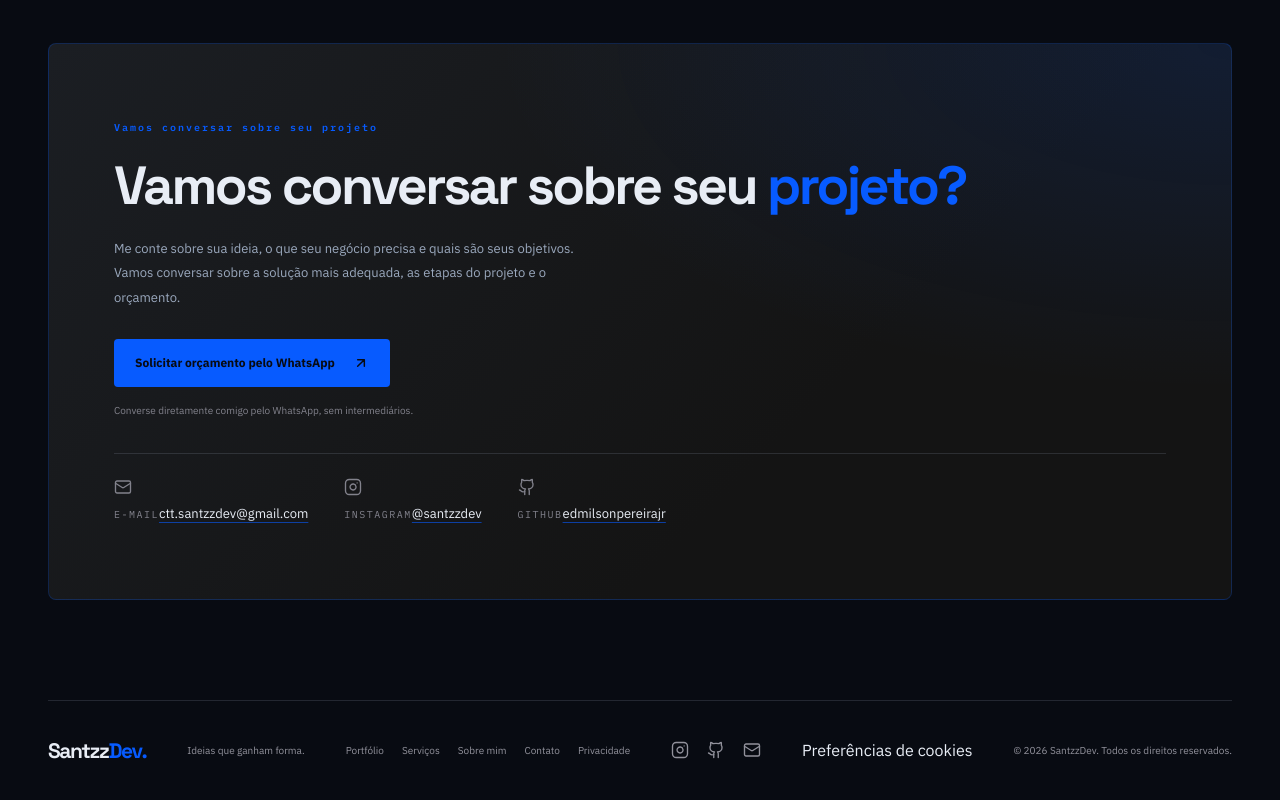
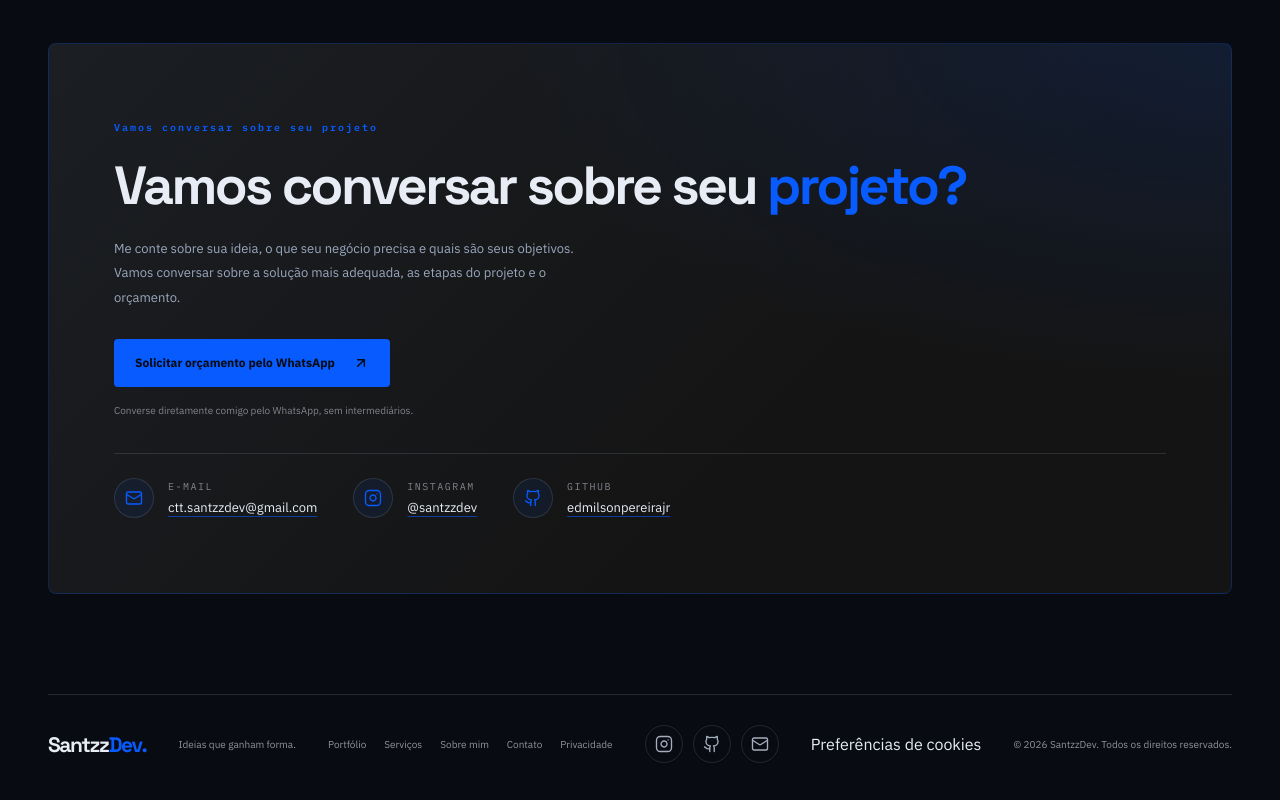
Before and after one commit to edmilsonpereirajr/santzzdev-site, a Next.js app: page / in a window 1280 px wide. Shown: the part 8116-8916 px from the top of the page. Built offline with nearby package versions, Linux system fonts and the light colour scheme.

Commit message:
Melhorias no site: orçamento, FAQ, sobre mim, hero, contato e SEO 002

```diff
--- a/src/app/globals.css
+++ b/src/app/globals.css
@@ -2181,12 +2181,31 @@ button {
 }
 
 .contact-channels li {
+  display: flex;
+  align-items: center;
+  gap: 14px;
+  min-width: 0;
+}
+
+.contact-channels li > div {
   display: grid;
   gap: 4px;
   min-width: 0;
 }
 
-.contact-channels span {
+.contact-channel-icon {
+  display: grid;
+  width: 40px;
+  height: 40px;
+  flex: 0 0 auto;
+  place-items: center;
+  border: 1px solid var(--border);
+  border-radius: 50%;
+  background: rgba(7, 91, 255, 0.08);
+  color: var(--accent);
+}
+
+.contact-channels li > div > span {
   color: #82828c;
   font-family: var(--font-mono);
   font-size: 10px;
@@ -2238,3 +2257,28 @@ button {
   gap: 12px;
   margin-top: 34px;
 }
+
+/* RODAPÉ: ícones de redes */
+
+.site-footer .social-links { gap: 10px; }
+
+.site-footer .social-links a {
+  display: grid;
+  width: 38px;
+  height: 38px;
+  place-items: center;
+  border: 1px solid var(--border);
+  border-radius: 50%;
+  color: #a4adbd;
+  transition: color 0.2s ease, border-color 0.2s ease, background 0.2s ease;
+}
+
+.site-footer .social-links a:hover {
+  border-color: rgba(7, 91, 255, 0.6);
+  background: rgba(7, 91, 255, 0.12);
+  color: var(--foreground);
+}
+
+@media (prefers-reduced-motion: reduce) {
+  .site-footer .social-links a { transition: none; }
+}
```
